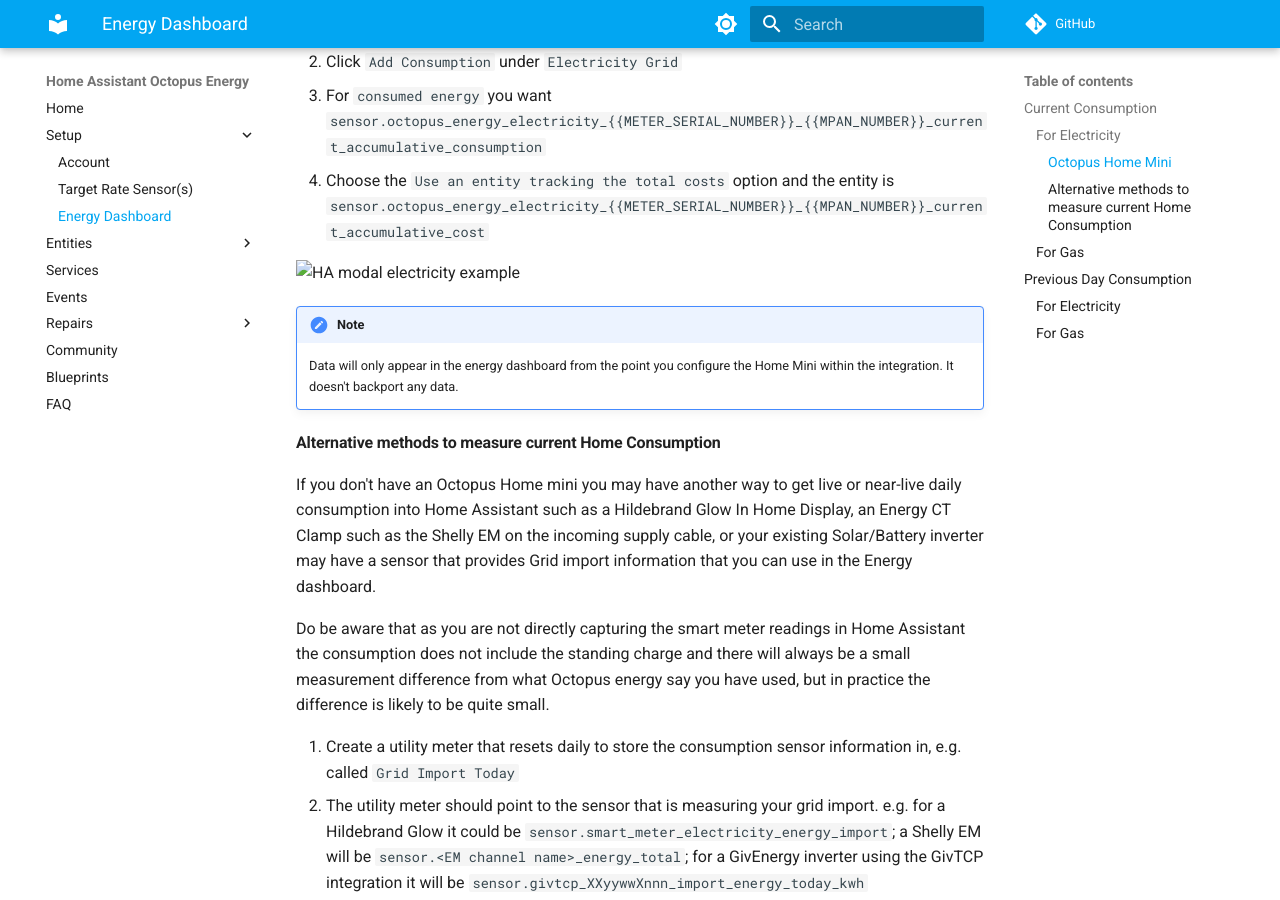
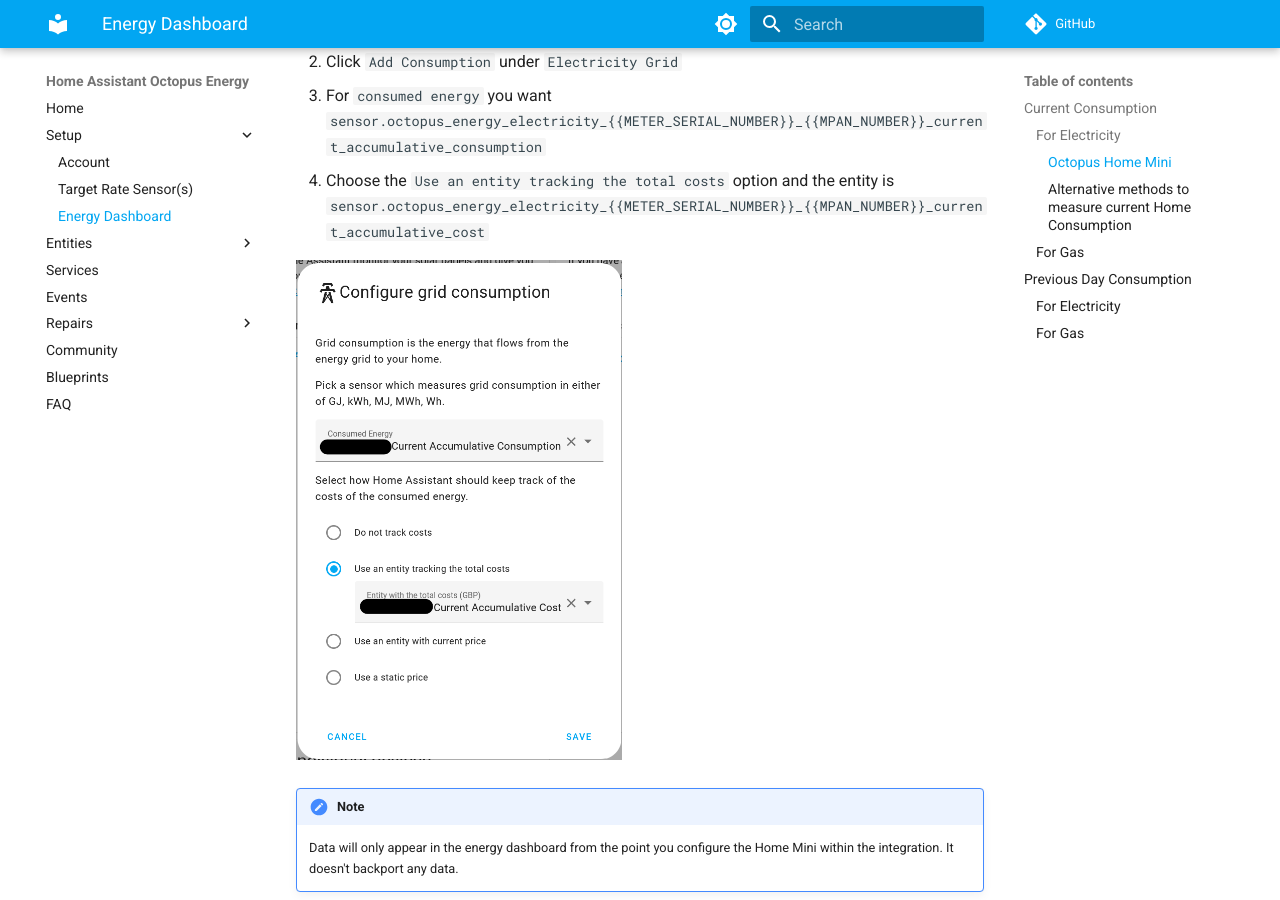
Before and after one commit to BottlecapDave/HomeAssistant-OctopusEnergy, an MkDocs documentation site: the page built from _docs/setup/energy_dashboard.md, in a window 1280 px wide and 900 px high, scrolled down 437 px. Built offline with MkDocs 1.6.1 and Material for MkDocs 9.7.7, drawn with Linux system fonts in a browser that asks for light colours; comment, search, counter and statistics services are not loaded.

Commit message:
docs: Fixed some broken links

```diff
--- a/_docs/setup/energy_dashboard.md
+++ b/_docs/setup/energy_dashboard.md
@@ -15,7 +15,7 @@
 3. For `consumed energy` you want `sensor.octopus_energy_electricity_{{METER_SERIAL_NUMBER}}_{{MPAN_NUMBER}}_current_accumulative_consumption`
 4. Choose the `Use an entity tracking the total costs` option and the entity is `sensor.octopus_energy_electricity_{{METER_SERIAL_NUMBER}}_{{MPAN_NUMBER}}_current_accumulative_cost`
 
-![HA modal electricity example](./assets/current_consumption_electricity.png){: style="height:500px"}
+![HA modal electricity example](../assets/current_consumption_electricity.png){: style="height:500px"}
 
 !!! note
 
@@ -33,7 +33,7 @@
 
 ### For Gas
 
-![HA modal gas example](./assets/current_consumption_gas.png){: style="height:500px"}
+![HA modal gas example](../assets/current_consumption_gas.png){: style="height:500px"}
 
 This is only available if you have an Octopus Home Mini and a smart gas meter.
 
@@ -68,7 +68,7 @@
 ### For Electricity
 
 
-![HA modal electricity example](./assets/previous_consumption_electricity.png){: style="height:500px"}
+![HA modal electricity example](../assets/previous_consumption_electricity.png){: style="height:500px"}
 
 1. Go to your [energy dashboard configuration](https://my.home-assistant.io/redirect/config_energy/)
 2. Click `Add Consumption` under `Electricity Grid`
@@ -83,7 +83,7 @@
 
 ### For Gas
 
-![HA modal gas example](./assets/previous_consumption_gas.png){: style="height:500px"}
+![HA modal gas example](../assets/previous_consumption_gas.png){: style="height:500px"}
 
 1. Go to your [energy dashboard configuration](https://my.home-assistant.io/redirect/config_energy/)
 2. Click `Add Gas Source` under `Gas Consumption`
```
Also changed, not shown: _docs/faq.md (+1 -1 lines), _docs/index.md (+5 -1 lines).
